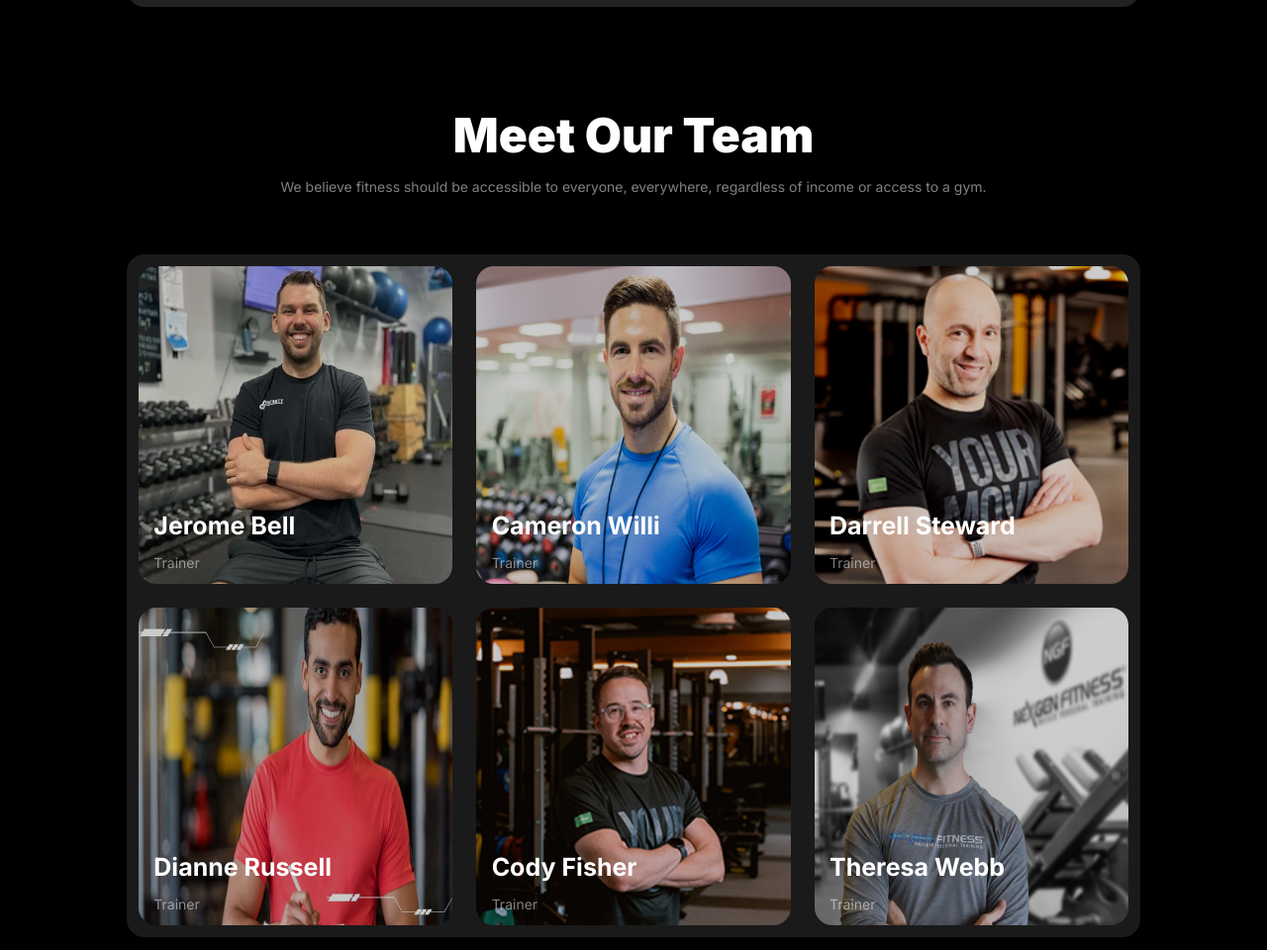
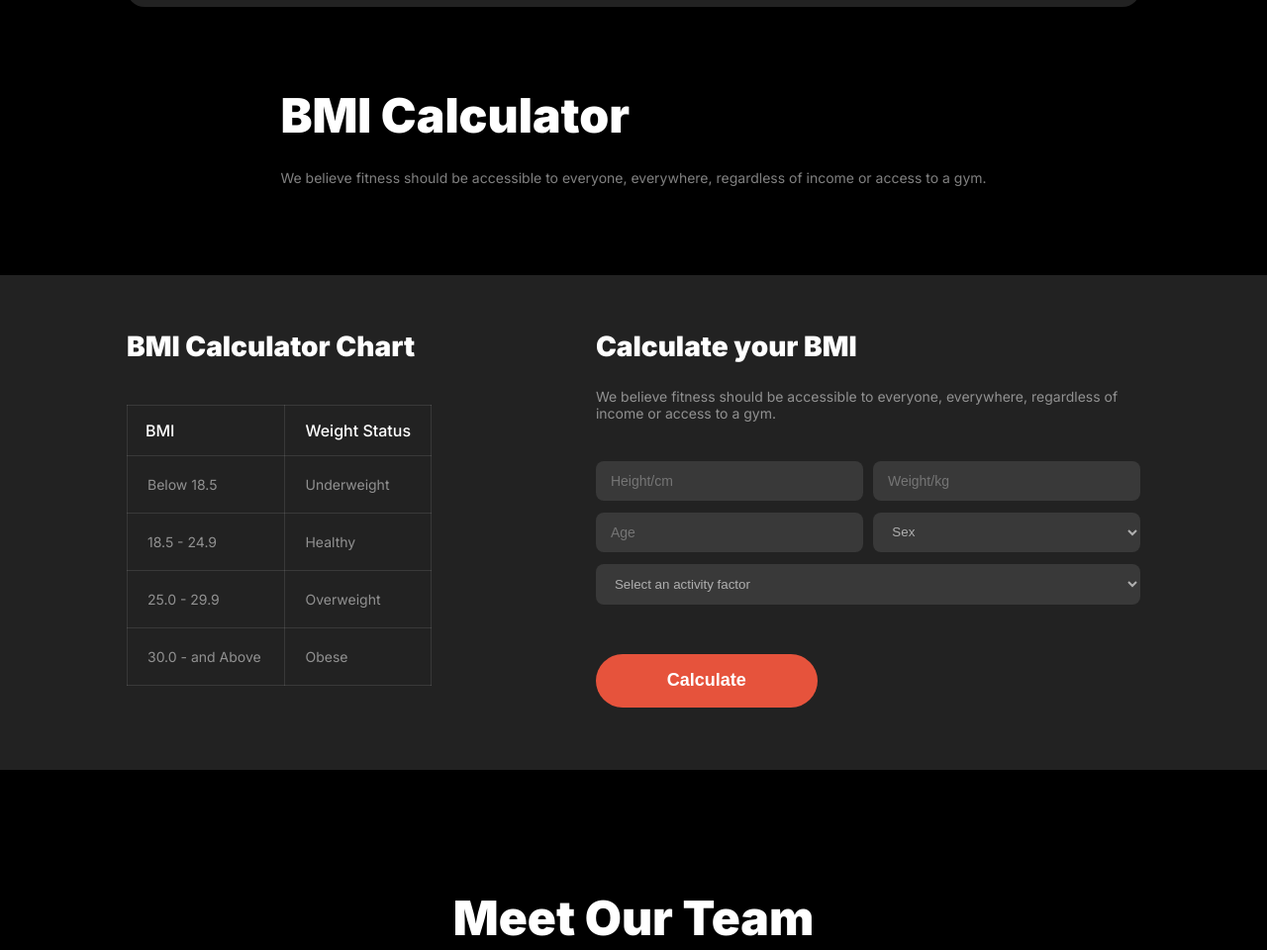
Before and after one commit to Jami40/Ass-02, a plain HTML site: page index.html in a window 1280 px wide. Shown: the part 1720-2680 px from the top of the page at 99% size. Drawn offline with Linux system fonts and the light colour scheme; a web font is replaced by a local one.

Commit message:
BMi-section

```diff
--- a/index.html
+++ b/index.html
@@ -98,7 +98,7 @@
             </div>
 
         </section>
-        <!-- <section class="BMI-calculator">
+        <section class="BMI-calculator">
             <div class="text">
                 <h2>BMI Calculator</h2>
                 <p>We believe fitness should be accessible to everyone, everywhere, regardless of income or access to a gym.</p>
@@ -106,16 +106,59 @@
             </div>
             <div class="BMI-form">
                 <div class="sub-form">
-                    <div class="form-table">
-                        <h1>
-                            tor mare bap
-                        </h1>
-                        <p>
+                    <div class="BMI-chart">
+                        <h4>BMI Calculator Chart</h4>
+                    <table>
+                        <thead>
+                            <th class="th-1">BMI</th>
+                            <th class="th-2">Weight Status</th>
 
-                        </p>
+
+                        </thead>
+                        <tbody>
+                            <tr>
+                                <td>Below 18.5</td>
+                                <td>Underweight</td>
+                            </tr>
+                            <tr>
+                                <td>18.5 - 24.9</td>
+                                <td>Healthy</td>
+                            </tr>
+                            <tr>
+                                <td>25.0 - 29.9</td>
+                                <td>Overweight</td>
+                            </tr>
+                            <tr>
+                                <td>30.0 - and Above</td>
+                                <td>Obese</td>
+                            </tr>
+                        </tbody>
+                    </table>
 
                     </div>
-                    <div class="form-form">
+                    <div class="calculate-BMI">
+                        <div class="calculate-text">
+                            <h4>Calculate your BMI</h4>
+                            <p>We believe fitness should be accessible to everyone, everywhere, regardless of income or access to a gym. </p>
+                        </div>
+                        <div class="calculate-form-1">
+                            <input type="text" placeholder="Height/cm">
+                            <input type="text" placeholder="Weight/kg">
+                        </div>
+                        <div class="calculate-form-2">
+                            <input type="text" placeholder="Age">
+                            <select name="" id="">
+                                <option value="">Sex</option>
+                            </select>
+                        </div>
+                        <div class="calculate-form-3">
+                                <select name="" id="">
+                                    <option>Select an activity factor</option>
+                                </select>
+                                <button>Calculate</button>
+
+                        </div>
+
 
                     </div>
 
--- a/styles/style.css
+++ b/styles/style.css
@@ -25,7 +25,7 @@
    }
    .banner-container{
     width: 90%;
-    margin-left: 140px;
+    margin-left: 110px;
     background: linear-gradient(180.00deg, rgb(17, 17, 17),rgba(119, 119, 119, 0) 100%);
 
    }
@@ -373,10 +373,12 @@ font-weight: 400;
    /* #Bmi-calculator */
 
    .BMI-calculator{
+    width: 100%;
     display: flex;
     flex-direction: column;
     justify-content: center;
     align-items: center;
+    margin-top: 80px;
 
    }
 
@@ -391,13 +393,140 @@ font-weight: 400;
     font-weight: 400;
     margin-top: 25px;
    }
+   .BMI-form{
+    width: 100%;
+    height: 500px;
+    background: rgb(34, 34, 34);
+    margin-top: 90px;
+   }
    .sub-form{
     width: 80%;
     margin: 0px auto;
-    border: 2px solid yellow;
-    /* background-color: red; */
-    /* height: 300px; */
+    display: flex;
+   }
 
+   .BMI-chart{
+    width: 60%;
+   }
+   .BMI-chart h4{
+    color: rgb(255, 255, 255);
+    font-family: Inter;
+    font-size: 28px;
+    font-weight: 900;
+    margin-top: 55px;
+
+   }
+
+   .BMI-chart table{
+    margin-top: 42px;
+    border-collapse: collapse;
+
+   }
+   .th-1{
+    color: rgb(255, 255, 255);
+    font-family: Inter;
+    font-size: 16px;
+    font-weight: 500;
+    padding: 15px 111px 15px 18px;
+   }
+   .th-2{
+    color: rgb(255, 255, 255);
+    font-family: Inter;
+    font-size: 16px;
+    font-weight: 500;
+    padding: 15px 20px;
+   }
+   .BMI-chart td{
+    color: rgba(255, 255, 255, 0.5);
+    font-family: Inter;
+    font-size: 14px;
+    font-weight: 400;
+    padding: 20px;
+   }
+   .BMI-chart td,th{
+    border: 1px solid rgba(255, 255, 255, 0.1);
+
+   }
+
+   .calculate-text h4{
+    margin-top: 55px;
+    color: rgb(255, 255, 255);
+    font-family: Inter;
+    font-size: 28px;
+    font-weight: 900;
+
+   }
+
+   .calculate-text p{
+    color: rgba(255, 255, 255, 0.5);
+    font-family: Inter;
+    font-size: 14px;
+    font-weight: 400;
+    /* margin-top: -5px; */
+    margin-bottom: 40px;
+
+   }
+   .calculate-form-1{
+    display: flex;
+    gap: 10px;
+   }
+   .calculate-form-1 input,.calculate-form-2 input{
+    border-radius: 8px;
+    background: rgba(255, 255, 255, 0.1);
+    border: none;
+    width: 40%;
+    font-size: 14px;
+    font-weight: 400;
+    color: rgba(255, 255, 255, 0.6);
+    padding: 12px 40px 12px 15px;
+    margin-bottom: 12px;
+   }
+
+   .calculate-form-2{
+    display: flex;
+    gap: 10px;
+   }
+
+   .calculate-form-2 select{
+    border-radius: 8px;
+    background: rgba(255, 255, 255, 0.1);
+    border: none;
+    width: 50%;
+    padding: 0px 0px 0px 15px;
+    font-size: 14;
+    font-weight: 400;
+    color: rgba(255, 255, 255, 0.6);
+    margin-bottom: 12px;
+   }
+
+   .calculate-form-3{
+    display: flex;
+    flex-direction: column;
+   }
+
+   .calculate-form-3 select{
+    width: 100%;
+    border-radius: 8px;
+    background: rgba(255, 255, 255, 0.1);
+    border: none;
+    padding: 12px 40px 12px 15px;
+    font-size: 14;
+    font-weight: 400;
+    color: rgba(255, 255, 255, 0.6);
+    margin-bottom: 30px;
+   }
+
+   .calculate-form-3 button{
+    color: rgb(255, 255, 255);
+    width: 224px;
+    height: 54px;
+    font-size: 18px;
+    font-weight: 600;
+    background: rgb(230, 83, 60);
+    border-radius: 42px;
+    padding: 16px 60px 16px 60px;
+    margin-top: 20px;
+    border: none;
    }
 
    /* #Meet-team part */
```
